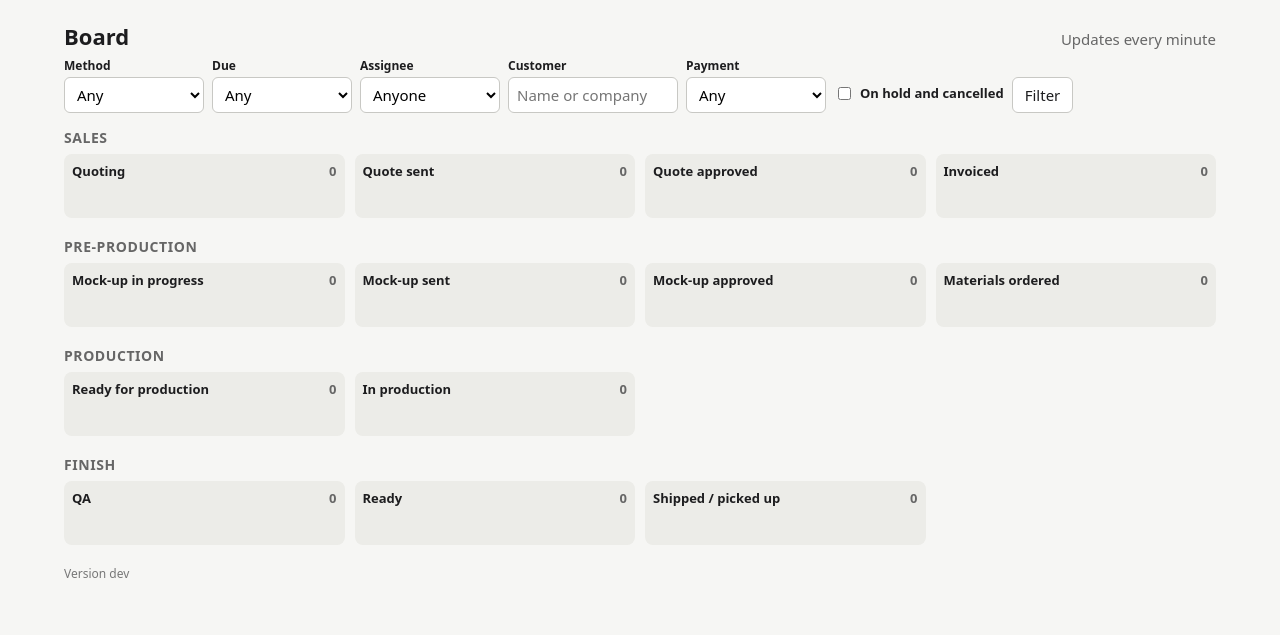
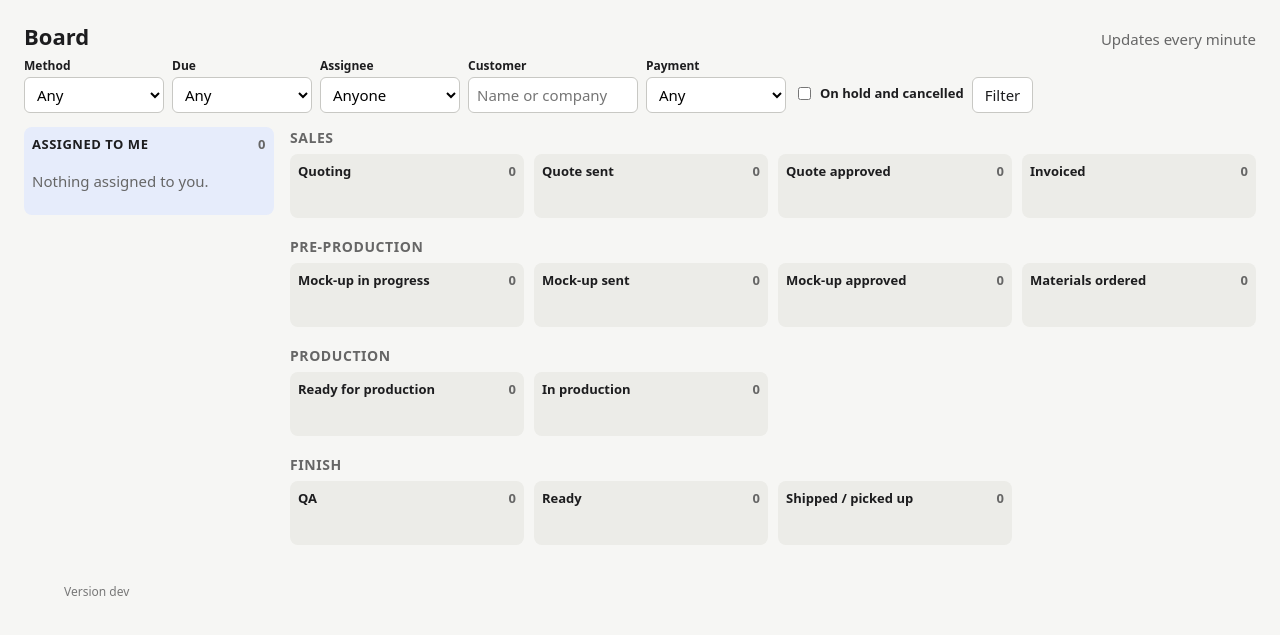
Before and after one commit to Graphnix-com/graphnix-prod-tool, a Django app: page /jobs/ in a window 1280 px wide. Shown: the part 58-693 px from the top of the page. Run offline with Django 5.2, Linux system fonts and the light colour scheme; the visitor is signed in with stand-in values (Sample User, id 1); data comes from the database, SQL or seed files in the repository; data that the repository does not hold is empty; parts of the project's set-up code (start-up, migrations or seed data) failed here and were passed over.

Commit message:
Board: "Assigned to me" column
A column down the left of the board lists every open job with a task assigned
to the person viewing, whatever its stage (On hold included; Closed and
Cancelled left out), soonest due date first and undated jobs last. Each card
shows its stage and the viewer's own tasks on it. The board's filters don't
apply to it, and it refreshes with the rest of the board. The board page now
uses more of a wide screen; below 900 px the column sits above the lanes.

Co-Authored-By: Claude Opus 5.5 <noreply@anthropic.com>
Claude-Session: https://claude.ai/code/session_01KJCQrHNk8bhYNAFhE6hqwW

```diff
--- a/apps/jobs/board.py
+++ b/apps/jobs/board.py
@@ -55,6 +55,7 @@ class Card:
     flag: str | None
     methods: list[str] = field(default_factory=list)
     assignees: list[str] = field(default_factory=list)
+    mine: list[str] = field(default_factory=list)  # the viewer's own tasks on this job
 
 
 def card(job: Job, flagger: Flagger) -> Card:
@@ -64,6 +65,32 @@ def card(job: Job, flagger: Flagger) -> Card:
         dict.fromkeys(t.assigned_to.get_short_name() for t in tasks if t.assigned_to_id)
     )
     return Card(job=job, flag=flagger(job), methods=methods, assignees=assignees)
+
+
+# --- Assigned to me ----------------------------------------------------------------
+
+
+def assigned_to(user, flagger: Flagger | None = None) -> list[Card]:
+    """Every open job with a task assigned to `user`, whatever its stage, soonest due first
+    (no due date last). The board's filters don't apply: it's always all of their work."""
+    flagger = flagger or Flagger()
+    jobs = (
+        base_queryset()
+        .filter(tasks__assigned_to=user)
+        .exclude(status__in=[Status.CLOSED, Status.CANCELLED])
+        .order_by(F("due_date").asc(nulls_last=True), "priority", "status_changed_at", "id")
+        .distinct()
+    )
+    cards = []
+    for job in jobs:
+        c = card(job, flagger)
+        c.mine = [
+            t.decoration_method.name + (f" · {t.placement}" if t.placement else "")
+            for t in job.task_list
+            if t.assigned_to_id == user.pk
+        ]
+        cards.append(c)
+    return cards
 
 
 # --- Filters ----------------------------------------------------------------------
--- a/apps/jobs/views.py
+++ b/apps/jobs/views.py
@@ -61,6 +61,7 @@ def job_list(request):
     flagger = Flagger()
     context = {
         "lanes": board.board(filters, show_side=show_side, flagger=flagger),
+        "mine": board.assigned_to(request.user, flagger),
         "filters": filters,
         "show_side": show_side,
         "today": flagger.on,
--- a/templates/base.html
+++ b/templates/base.html
@@ -17,6 +17,7 @@
     header .env { font-size: 12px; padding: 2px 8px; border-radius: 4px; background: #eee; }
     header .env.staging { background: #fde68a; }
     main { max-width: 1200px; margin: 20px auto; padding: 0 24px; }
+    main.wide { max-width: 1600px; }
     h1 { font-size: 22px; margin: 0 0 4px; } h2 { font-size: 17px; margin: 24px 0 8px; }
     .sub { color: var(--quiet); margin: 0 0 16px; }
     .card { background: var(--card); border: 1px solid var(--line); border-radius: 8px;
@@ -85,6 +86,18 @@
     .jobcard.at_risk { border-left: 4px solid var(--warn); }
     .jobcard .num { font-weight: 700; }
     .jobcard .who { font-size: 12px; font-weight: 600; }
+    .jobcard .stage { float: right; font-size: 11px; font-weight: 600; color: var(--quiet);
+                      text-transform: uppercase; }
+    .board-grid { display: grid; grid-template-columns: 250px minmax(0, 1fr); gap: 16px;
+                  align-items: start; }
+    .mine { background: #e6ecfb; border-radius: 8px; padding: 8px; position: sticky; top: 10px;
+            max-height: calc(100vh - 20px); overflow-y: auto; }
+    .mine h2 { margin: 0 0 8px; font-size: 13px; display: flex; justify-content: space-between;
+               text-transform: uppercase; letter-spacing: .04em; }
+    @media (max-width: 900px) {
+      .board-grid { grid-template-columns: 1fr; }
+      .mine { position: static; max-height: none; }
+    }
     form.assign select { width: auto; min-width: 130px; padding: 3px 6px; }
     .flag { font-size: 11px; font-weight: 700; text-transform: uppercase; }
     .flag.overdue { color: var(--bad); } .flag.at_risk { color: var(--warn); }
@@ -142,7 +155,7 @@
       {% endif %}
     </span>
   </header>
-  <main>
+  <main class="{% block main_class %}{% endblock %}">
     {% if messages %}
       <ul class="messages">
         {% for message in messages %}<li class="{{ message.tags }}">{{ message }}</li>{% endfor %}
--- a/templates/jobs/_board.html
+++ b/templates/jobs/_board.html
@@ -1,3 +1,9 @@
+<div class="board-grid">
+  <aside class="mine" aria-label="Assigned to me">
+    <h2><span>Assigned to me</span><span class="muted">{{ mine|length }}</span></h2>
+    {% for c in mine %}{% include "jobs/_card.html" with show_stage=True %}{% empty %}<p class="muted">Nothing assigned to you.</p>{% endfor %}
+  </aside>
+  <div class="lanes">
   {% for lane, columns in lanes %}
     <section class="lane">
       <h2>{{ lane }}</h2>
@@ -11,3 +17,5 @@
       </div>
     </section>
   {% endfor %}
+  </div>
+</div>
--- a/templates/jobs/_card.html
+++ b/templates/jobs/_card.html
@@ -2,11 +2,13 @@
   <span class="num">{{ c.job.display_number }}</span>
   {% if c.job.priority == 1 %}<span class="pill sooner">Sooner</span>{% endif %}
   {% if c.job.waiting_on == "customer" %}<span class="pill customer">Customer</span>{% endif %}
+  {% if show_stage %}<span class="stage">{{ c.job.get_status_display }}</span>{% endif %}
   <br>{{ c.job.customer.display_name }}
   <br><span class="muted">{{ c.job.title|truncatechars:48 }}</span>
   <br>{% if c.job.due_date %}Due {{ c.job.due_date|date:"D j M" }}{% else %}<span class="muted">No due date</span>{% endif %}
   {% if c.flag %}<span class="flag {{ c.flag }}">{% if c.flag == "overdue" %}Overdue{% else %}At risk{% endif %}</span>{% endif %}
   {% if c.methods %}<br><span class="muted">{{ c.methods|join:", " }}</span>{% endif %}
-  {% if c.assignees %}<br><span class="who">{{ c.assignees|join:", " }}</span>{% endif %}
+  {% if show_stage and c.mine %}<br><span class="who">You: {{ c.mine|join:", " }}</span>
+  {% elif c.assignees %}<br><span class="who">{{ c.assignees|join:", " }}</span>{% endif %}
   {% if can_see_money and c.job.payment_status != "unpaid" %}<br><span class="pill">{{ c.job.get_payment_status_display }}</span>{% endif %}
 </a>
--- a/templates/jobs/board.html
+++ b/templates/jobs/board.html
@@ -1,5 +1,6 @@
 {% extends "base.html" %}
 {% block title %}Board · Graphnix tracker{% endblock %}
+{% block main_class %}wide{% endblock %}
 {% block content %}
 <div style="display:flex;justify-content:space-between;align-items:baseline">
   <h1>Board</h1>
```
Also changed, not shown: tests/test_board.py (+39 -0 lines). Lines whose indentation alone changed are shown as unchanged.
